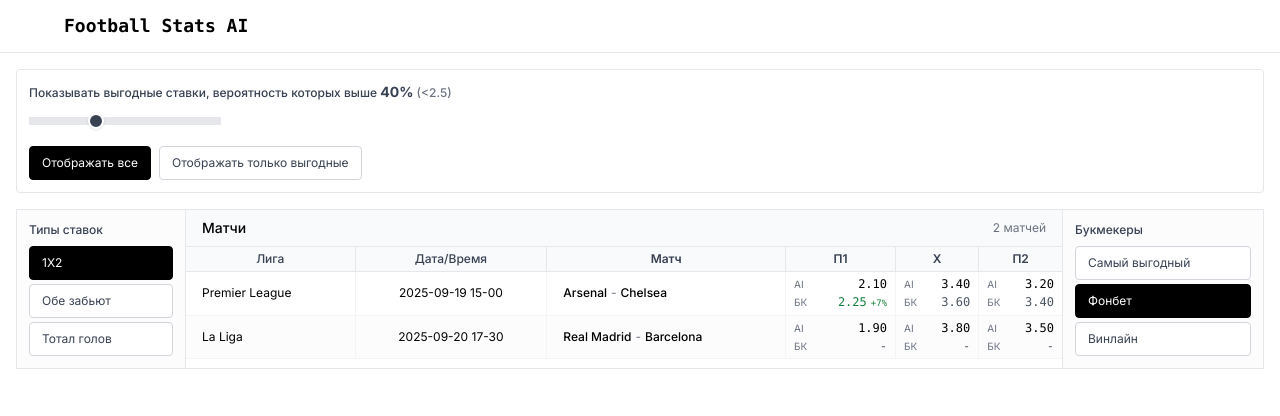
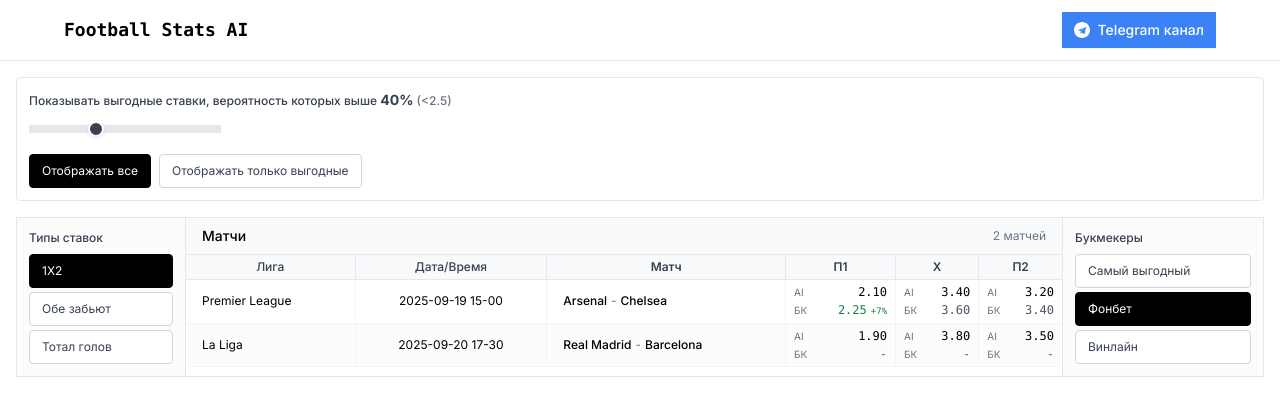
Before and after one commit to dreatrio-yaby/true-coef-site, a Next.js app: page / in a window 1280 px wide. Shown: the top 416 px of the page. Built offline with nearby package versions, Linux system fonts and the light colour scheme.

Commit message:
Add Telegram channel link to HomePage header for user engagement

```diff
--- a/src/app/page.tsx
+++ b/src/app/page.tsx
@@ -46,10 +46,28 @@ export default function HomePage() {
     <div className="min-h-screen bg-white">
       {/* Header */}
       <header className="border-b border-gray-200 p-3">
-        <div className="max-w-6xl mx-auto">
+        <div className="max-w-6xl mx-auto flex items-center justify-between">
           <h1 className="text-lg font-mono font-bold text-black">
             Football Stats AI
           </h1>
+
+          {/* Telegram Channel Link */}
+          <a
+            href="https://t.me/football_ai_odds"
+            target="_blank"
+            rel="noopener noreferrer"
+            className="flex items-center gap-2 px-3 py-2 text-sm font-medium text-white bg-blue-500 hover:bg-blue-600 rounded-lg transition-colors duration-200 shadow-sm hover:shadow-md"
+          >
+            <svg
+              className="w-4 h-4 flex-shrink-0"
+              viewBox="0 0 24 24"
+              fill="currentColor"
+            >
+              <path d="M12 0C5.373 0 0 5.373 0 12s5.373 12 12 12 12-5.373 12-12S18.627 0 12 0zm5.894 8.221l-1.97 9.28c-.145.658-.537.818-1.084.508l-3-2.21-1.446 1.394c-.14.18-.357.295-.6.295-.002 0-.003 0-.005 0l.213-3.054 5.56-5.022c.24-.213-.054-.334-.373-.121L9.876 13.63l-2.915-.918c-.633-.196-.646-.633.132-.936l11.36-4.378c.538-.196 1.006.128.834.823z"/>
+            </svg>
+            <span className="hidden sm:inline">Telegram канал</span>
+            <span className="sm:hidden">TG</span>
+          </a>
         </div>
       </header>
 
```
